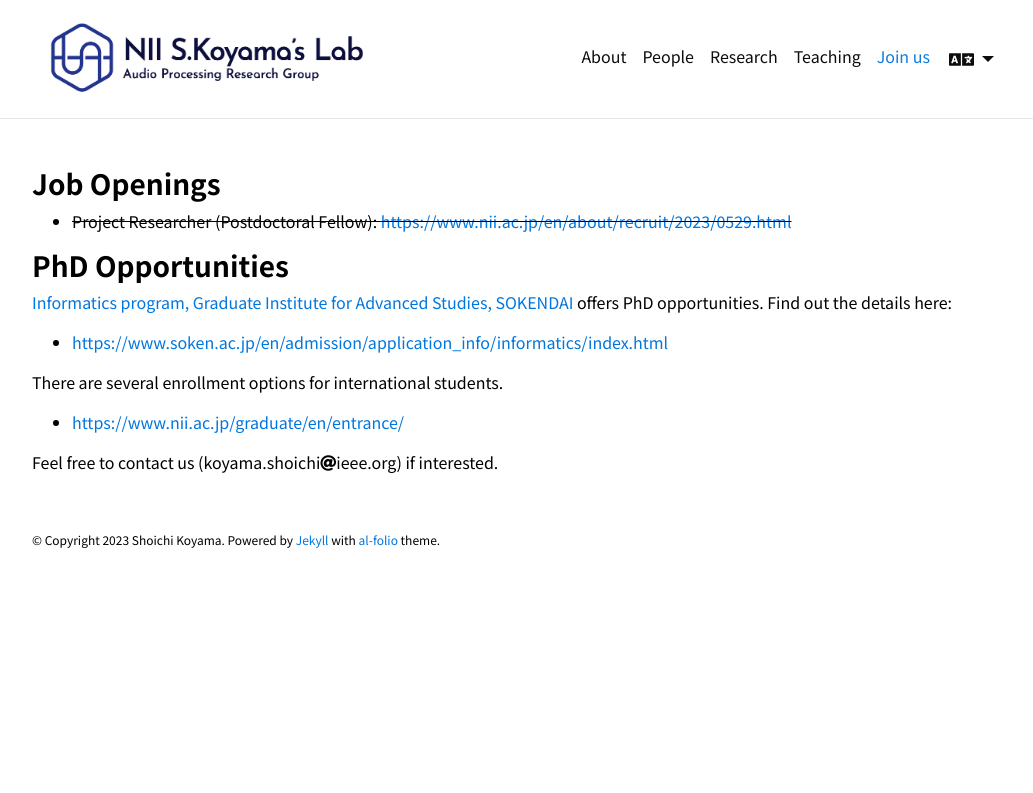
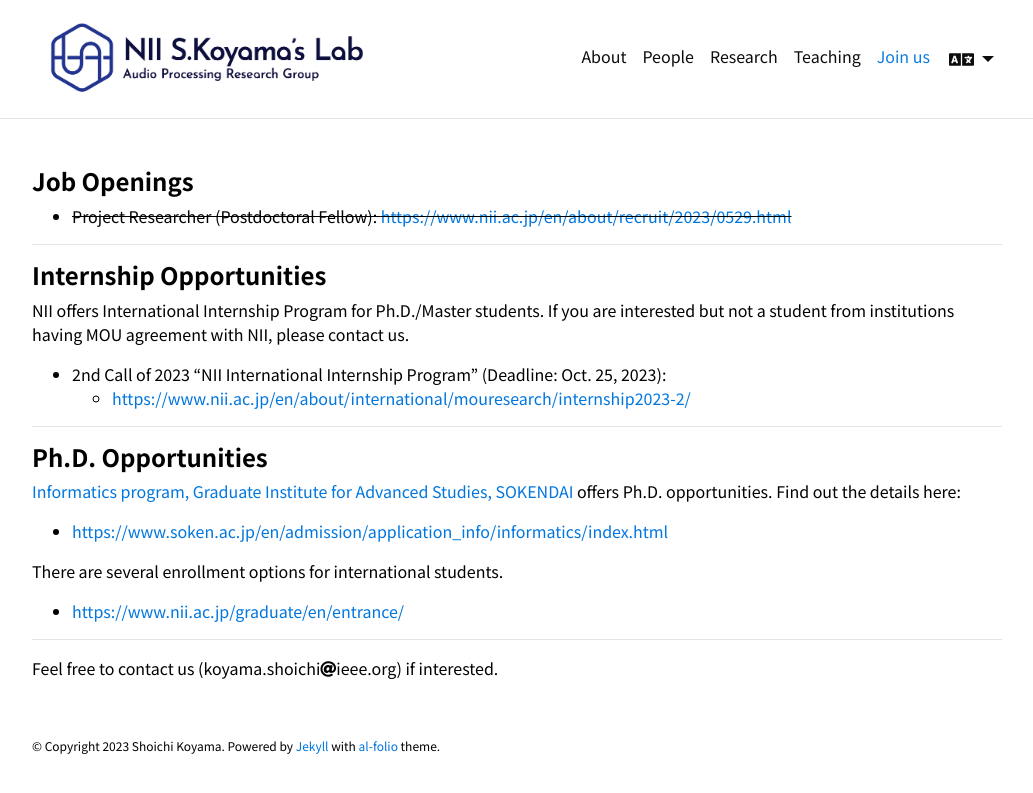
Before and after one commit to skoyamalab/skoyamalab.github.io, a Jekyll site: the page built from _pages/recruitment.md, in a window 1280 px wide. Shown: the top 793 px of the page, without its empty margins (123-1156 px from the left). Built offline with Jekyll 4.4.1, drawn with Linux system fonts in a browser that asks for light colours; comment, search, counter and statistics services are not loaded; a style sheet for code colours, icons or effects is not loaded.

Commit message:
updated recruit

```diff
--- a/_pages/recruitment.md
+++ b/_pages/recruitment.md
@@ -8,12 +8,24 @@ nav: true
 nav_order: 4
 ---
 
-### Job Openings
+#### Job Openings
+
 - ~~Project Researcher (Postdoctoral Fellow): [https://www.nii.ac.jp/en/about/recruit/2023/0529.html](https://www.nii.ac.jp/en/about/recruit/2023/0529.html)~~
 
-### PhD Opportunities
+---
 
-[Informatics program, Graduate Institute for Advanced Studies, SOKENDAI](https://www.nii.ac.jp/graduate/en/) offers PhD opportunities. Find out the details here:
+#### Internship Opportunities
+
+NII offers International Internship Program for Ph.D./Master students. If you are interested but not a student from institutions having MOU agreement with NII, please contact us.
+
+- 2nd Call of 2023 "NII International Internship Program" (Deadline: Oct. 25, 2023):
+    - [https://www.nii.ac.jp/en/about/international/mouresearch/internship2023-2/](https://www.nii.ac.jp/en/about/international/mouresearch/internship2023-2/)
+
+---
+
+#### Ph.D. Opportunities
+
+[Informatics program, Graduate Institute for Advanced Studies, SOKENDAI](https://www.nii.ac.jp/graduate/en/) offers Ph.D. opportunities. Find out the details here:
 
 - [https://www.soken.ac.jp/en/admission/application_info/informatics/index.html](https://www.soken.ac.jp/en/admission/application_info/informatics/index.html)
 
@@ -21,4 +33,6 @@ There are several enrollment options for international students.
 
 - [https://www.nii.ac.jp/graduate/en/entrance/](https://www.nii.ac.jp/graduate/en/entrance/)
 
+---
+
 Feel free to contact us (koyama.shoichi<i class="fas fa-at"></i>ieee.org) if interested.
```
Also changed, not shown: _pages_ja/recruitment.md (+16 -2 lines).
